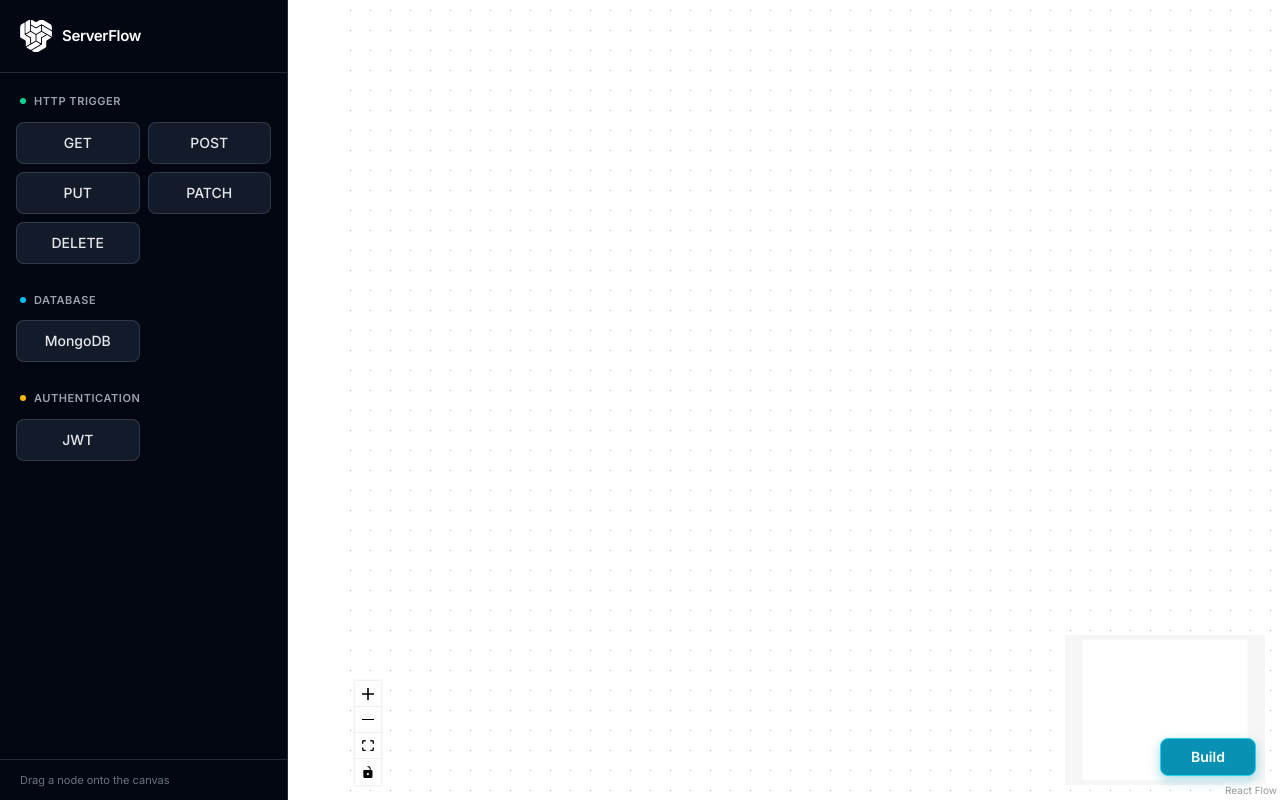
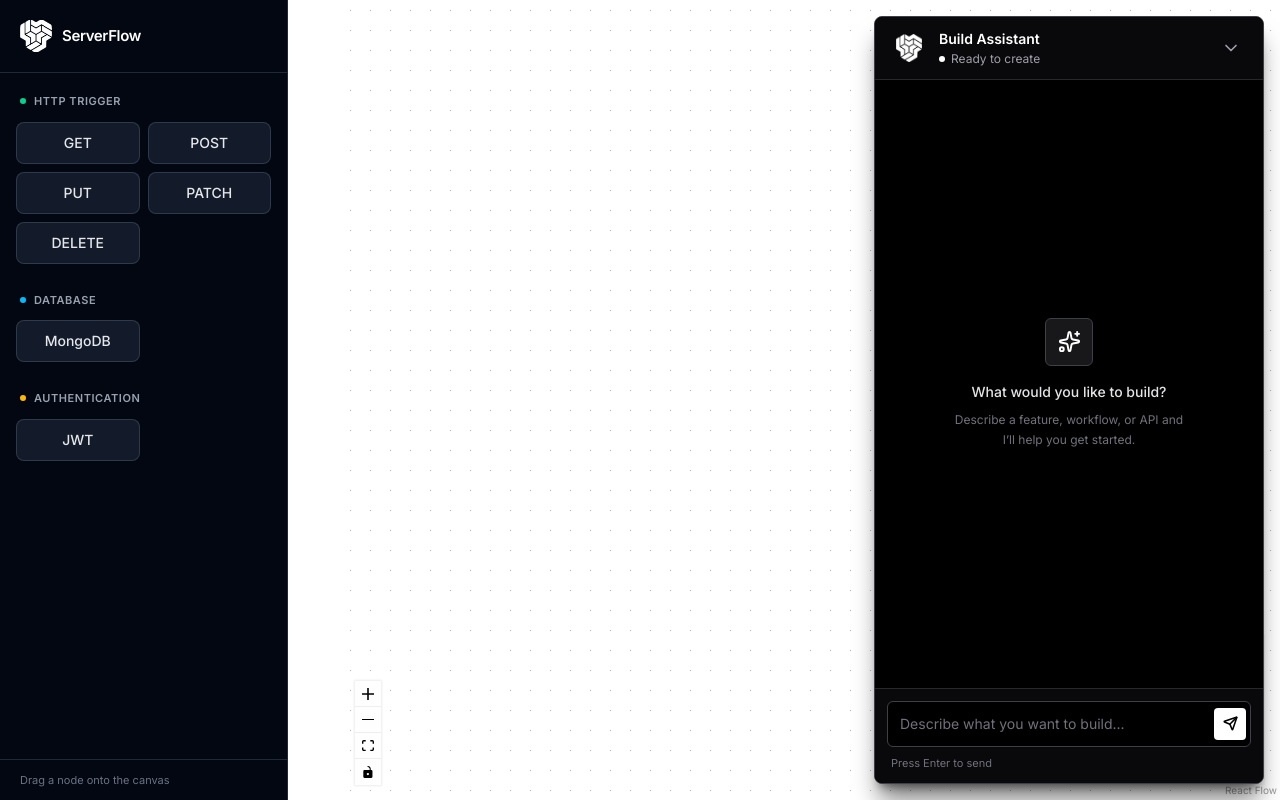
Before and after one commit to Gaurav775-Git/Server_Flow, a React (Vite) app in the folder client/: page /playground in a window 1280 px wide. Both pictures are taken after a click on the button "Build". Built offline with nearby package versions, Linux system fonts and the light colour scheme.

Commit message:
chat box and buils button bug fix

```diff
--- a/client/src/components/chat_box/Chat_Box.jsx
+++ b/client/src/components/chat_box/Chat_Box.jsx
@@ -1,54 +1,98 @@
-import React, { useState } from 'react'
+import { useState } from 'react'
 import { useForm } from 'react-hook-form'
-import { Send } from 'lucide-react'
+import { ChevronDown, Send, Sparkles } from 'lucide-react'
 import Build_Button from '../ui/Build_Button'
+import logo from '../../assets/logo.png'
 
 const Chat_Box = () => {
   const [expand , setexpand] = useState(false);
   const { register, handleSubmit, reset } = useForm()
   const [reply, setReply] = useState('')
+  const [isLoading, setIsLoading] = useState(false)
 
   const onSubmit = async (data) => {
+    if (!data.message?.trim() || isLoading) return
+
+    setIsLoading(true)
+    try {
       const res = await fetch("http://127.0.0.1:8001/chat", {
         method: "POST",
         headers: { "Content-Type": "application/json" },
         body: JSON.stringify({ message: data.message })
       })
+      if (!res.ok) throw new Error('Unable to reach the Build Assistant.')
       const result = await res.json()
       setReply(result.reply)
       reset()
+    } catch (error) {
+      setReply(error.message || 'Something went wrong. Please try again.')
+    } finally {
+      setIsLoading(false)
+    }
   }
 
 
   if(!expand){
     return (
-      <div className="absolute bottom-5 right-4">
+      <div className="fixed top-5 right-4 z-[60]">
         <Build_Button name="Build" onClick={() => setexpand(true)} />
       </div>
     )
   }
 
   return (
-    <aside className="absolute bottom-4 right-4 top-4 w-[350px] flex flex-col rounded-xl border border-gray-300 bg-white shadow-lg">
+    <aside className="fixed inset-y-4 right-4 z-[60] flex w-[calc(100%-2rem)] max-w-[390px] flex-col overflow-hidden rounded-lg border border-zinc-700 bg-black text-zinc-100 shadow-xl shadow-black/50 sm:w-[390px]">
+      <header className="flex items-center justify-between border-b border-zinc-800 bg-zinc-950 px-4 py-3">
+        <div className="flex items-center gap-3">
+          <div className="flex h-9 w-9 items-center justify-center text-black">
+            <img src={logo} alt="Server Flow" className="h-7 w-7 object-contain" />
+          </div>
+          <div>
+            <h2 className="text-sm font-semibold text-white">Build Assistant</h2>
+            <p className="mt-0.5 flex items-center gap-1.5 text-xs text-zinc-400"><span className="h-1.5 w-1.5 rounded-full bg-white" /> Ready to create</p>
+          </div>
+        </div>
+        <button
+          type="button"
+          onClick={() => setexpand(false)}
+          className="flex h-8 w-8 items-center justify-center rounded-md text-zinc-400 transition-colors hover:bg-zinc-800 hover:text-white focus:outline-none focus:ring-2 focus:ring-white/70"
+          aria-label="Minimize Build Assistant"
+        >
+          <ChevronDown size={20} />
+        </button>
+      </header>
 
-      <button onClick={()=>{setexpand(false)}}>X</button>
-
-      <div className="border-b p-3 font-semibold">Build Assistant</div>
-
-      <div className="flex-1 overflow-y-auto p-3 text-sm text-gray-600">
-        {reply || "Start Building by giving some message below..."}
+      <div className="flex-1 overflow-y-auto px-4 py-5">
+        {reply ? (
+          <div className="rounded-md border border-zinc-700 bg-zinc-900 px-3.5 py-3 text-sm leading-6 text-zinc-200">
+            {reply}
+          </div>
+        ) : (
+          <div className="flex h-full flex-col items-center justify-center px-5 text-center">
+            <div className="mb-4 flex h-12 w-12 items-center justify-center rounded-md border border-zinc-700 bg-zinc-900 text-white">
+              <Sparkles size={23} />
+            </div>
+            <p className="text-sm font-medium text-zinc-200">What would you like to build?</p>
+            <p className="mt-2 max-w-[235px] text-xs leading-5 text-zinc-500">Describe a feature, workflow, or API and I’ll help you get started.</p>
+          </div>
+        )}
       </div>
 
-      <form onSubmit={handleSubmit(onSubmit)} className="flex gap-2 border-t p-3">
+      <form onSubmit={handleSubmit(onSubmit)} className="border-t border-zinc-800 bg-zinc-950 p-3">
+        <label htmlFor="build-message" className="sr-only">Message Build Assistant</label>
+        <div className="flex items-center gap-2 rounded-md border border-zinc-700 bg-black p-1 transition-colors focus-within:border-zinc-400 focus-within:ring-2 focus-within:ring-white/15">
           <input
+            id="build-message"
             type="text"
-          placeholder="Type a message"
+            placeholder="Describe what you want to build..."
             {...register("message")}
-          className="flex-1 rounded-lg border px-3 py-2 text-sm outline-none focus:border-gray-500"
+            className="min-w-0 flex-1 bg-transparent px-2 py-2 text-sm text-white outline-none placeholder:text-zinc-500"
           />
-        <button type="submit" className="rounded-lg bg-gray-800 px-3 text-white">
-          <Send size={16} />
+          <button type="submit" disabled={isLoading} className="flex h-8 w-8 shrink-0 items-center justify-center rounded bg-white text-black transition-colors hover:bg-zinc-200 disabled:cursor-not-allowed disabled:opacity-50">
+            <Send size={15} strokeWidth={2.5} />
           </button>
+        </div>
+        <p className="mt-2 px-1 text-[11px] text-zinc-500">Press Enter to send</p>
       </form>
     </aside>
   )
--- a/client/src/components/ui/Build_Button.jsx
+++ b/client/src/components/ui/Build_Button.jsx
@@ -1,44 +1,17 @@
-import styled from "styled-components";
+import { Hammer } from 'lucide-react'
 
-const Build_Button = ({ name = "Build", onClick }) => (
-  <StyledWrapper>
-    <button className="button" type="button" onClick={onClick}>
-      {name}
+const Build_Button = ({ name = 'Build', onClick }) => {
+  return (
+    <button
+      type="button"
+      onClick={onClick}
+      className="inline-flex h-10 items-center gap-2 rounded-md border border-white/20 bg-black px-4 text-sm font-semibold text-white shadow-sm transition-colors hover:bg-zinc-800 focus:outline-none focus:ring-2 focus:ring-white/70 focus:ring-offset-2 focus:ring-offset-[#0d1117] active:bg-zinc-900"
+      aria-label="Open Build Assistant"
+    >
+      <Hammer size={16} strokeWidth={2.25} />
+      <span>{name}</span>
     </button>
-  </StyledWrapper>
-);
+  )
+}
 
-const StyledWrapper = styled.div`
-  .button {
-    min-width: 96px;
-    padding: 0.7rem 1.1rem;
-    border: 1px solid #22d3ee;
-    border-radius: 0.5rem;
-    background: #0891b2;
-    box-shadow: 0 4px 12px rgb(8 145 178 / 35%);
-    color: #ffffff;
-    cursor: pointer;
-    font-size: 0.875rem;
-    font-weight: 600;
-    line-height: 1;
-    transition: background-color 150ms ease, border-color 150ms ease,
-      box-shadow 150ms ease;
-  }
-
-  .button:hover {
-    background: #0e7490;
-    border-color: #67e8f9;
-    box-shadow: 0 6px 16px rgb(8 145 178 / 45%);
-  }
-
-  .button:focus-visible {
-    outline: 3px solid rgb(103 232 249 / 55%);
-    outline-offset: 3px;
-  }
-
-  .button:active {
-    background: #155e75;
-  }
-`;
-
-export default Build_Button;
+export default Build_Button
--- a/client/src/pages/NewProject.jsx
+++ b/client/src/pages/NewProject.jsx
@@ -1,3 +1,4 @@
+import Chat_Box from "../components/chat_box/Chat_Box";
 import Canvas from "../components/sections/dashboard/Canvas";
 import Sidebar from "../components/sections/dashboard/Sidebar";
 import Build_Button from "../components/ui/Build_Button";
@@ -14,8 +15,8 @@ const NewProject = () => {
       </div>
 
       {createPortal(
-        <div className="fixed bottom-6 right-6 z-[1000] isolate">
-          <Build_Button name="Build" />
+        <div className="absolute top-20 right-6 z-[1000]">
+            <Chat_Box/>
         </div>,
         document.body,
       )}
```
Lines whose indentation alone changed are shown as unchanged.
